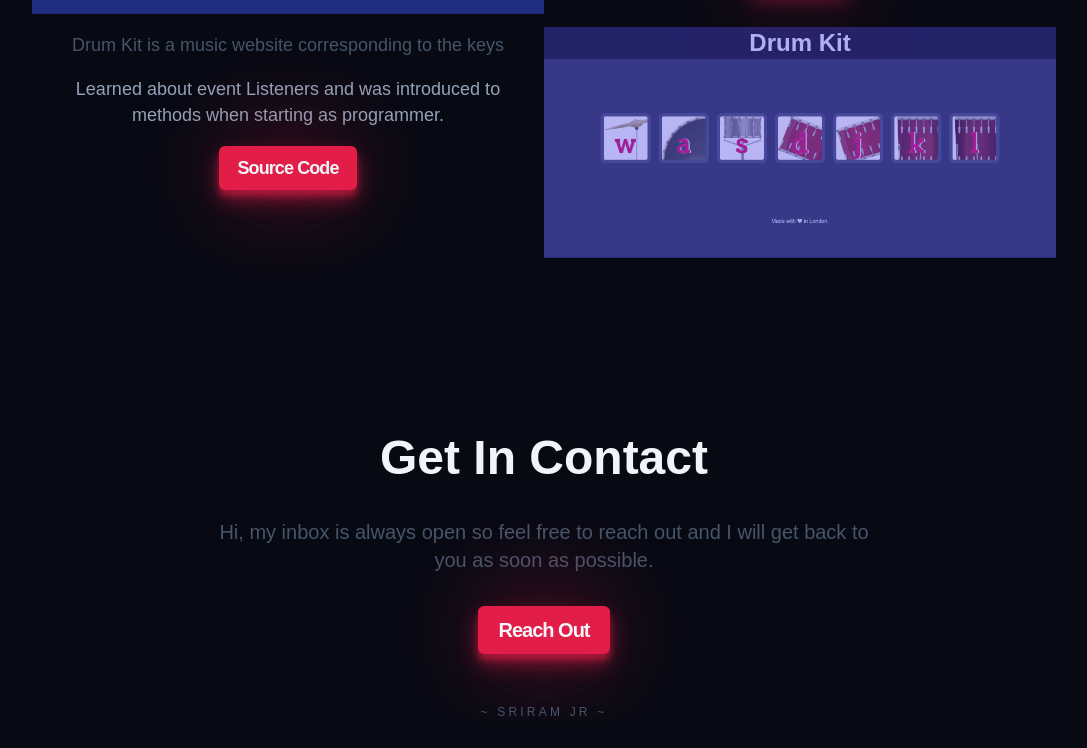
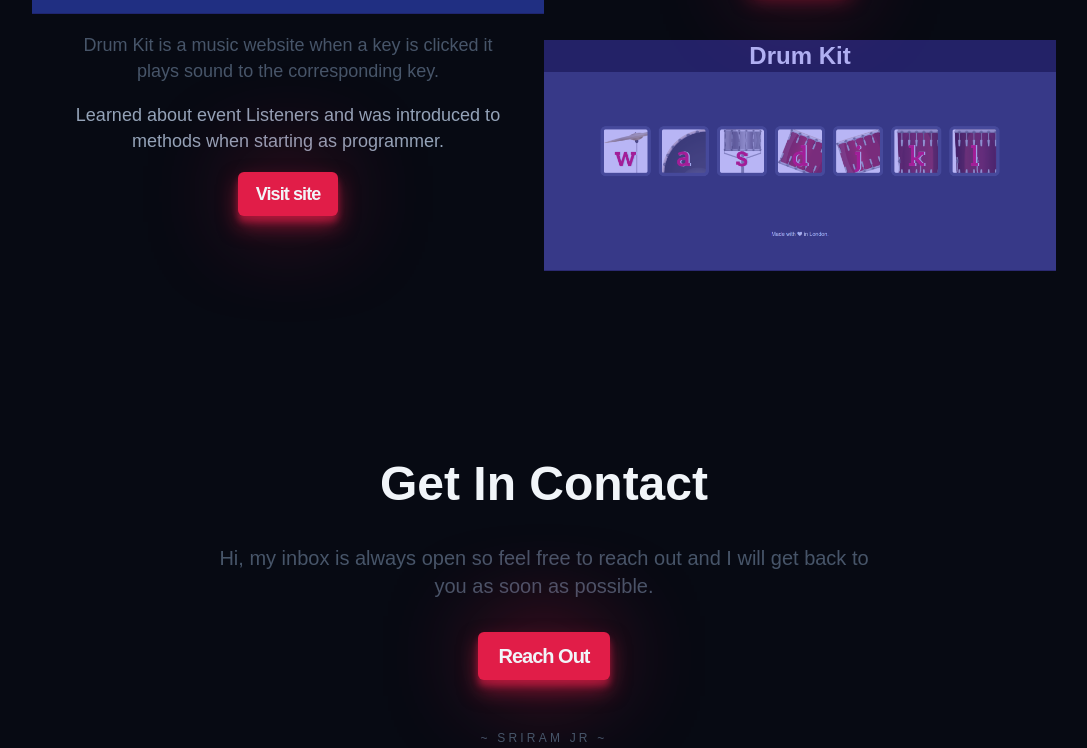
Before and after one commit to sriramongithub/Building-a-portfolio, a website built with Vite: page index.html in a window 1280 px wide. Shown: the part 3729-4477 px from the top of the page, without its empty margins (96-1183 px from the left). Before the commit the page ends 4451 px from the top, so only its background shows below. Built offline with nearby package versions, Linux system fonts and the light colour scheme; a web font is replaced by a local one.

Commit message:
added drum-kit site

```diff
--- a/index.html
+++ b/index.html
@@ -258,12 +258,12 @@ ensuring optimal functionality across the organization.
             </div>
             <div class="work__project work__content4" >
             <p class="work__project-description1">
-              Drum Kit is a music website corresponding to the keys
+              Drum Kit is a music website when a key is clicked it plays sound to the corresponding key.
             </p>
             <p class="work__project-description2">
               Learned about event Listeners and was introduced to methods when starting as programmer.
             </p>
-            <a class = "btn work__project-btn" href="https://github.com/sriramongithub/Personal-Projects/tree/main/Drum%20Kit" target="_blank">Source Code</a>
+            <a class = "btn work__project-btn" href="https://drum-kit-chi-ten.vercel.app/" target="_blank">Visit site</a>
             </div>
         </div>
       </section>
```
